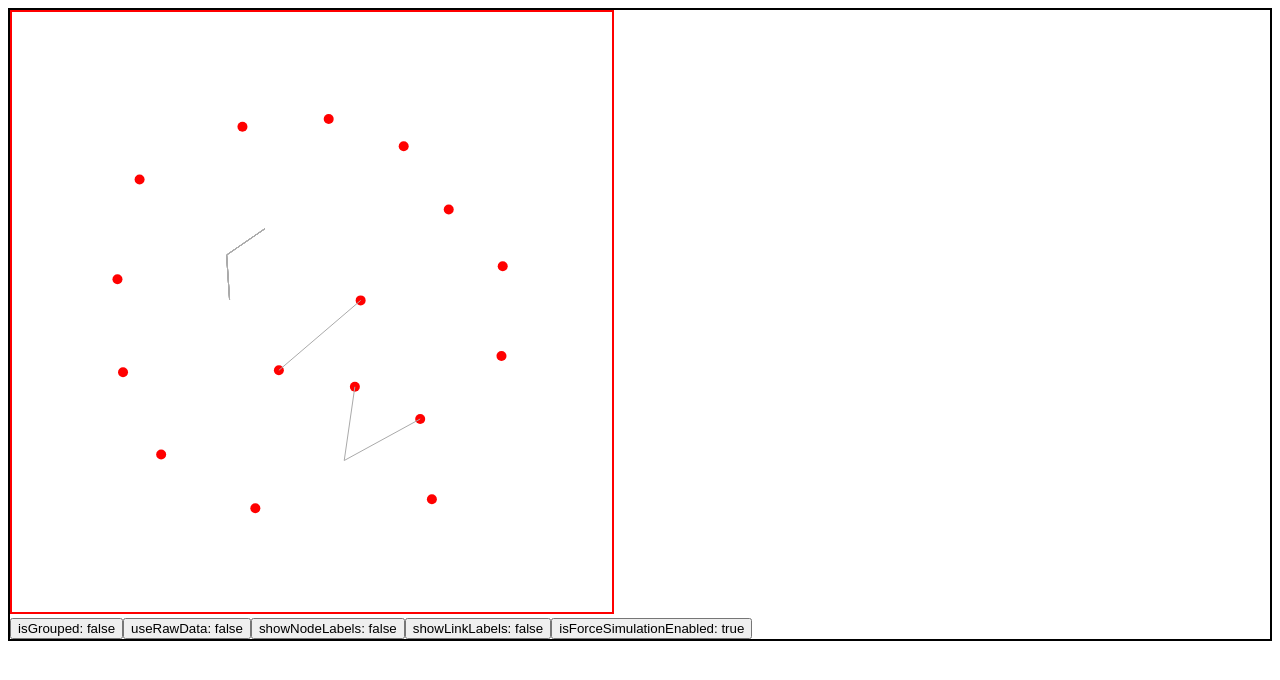
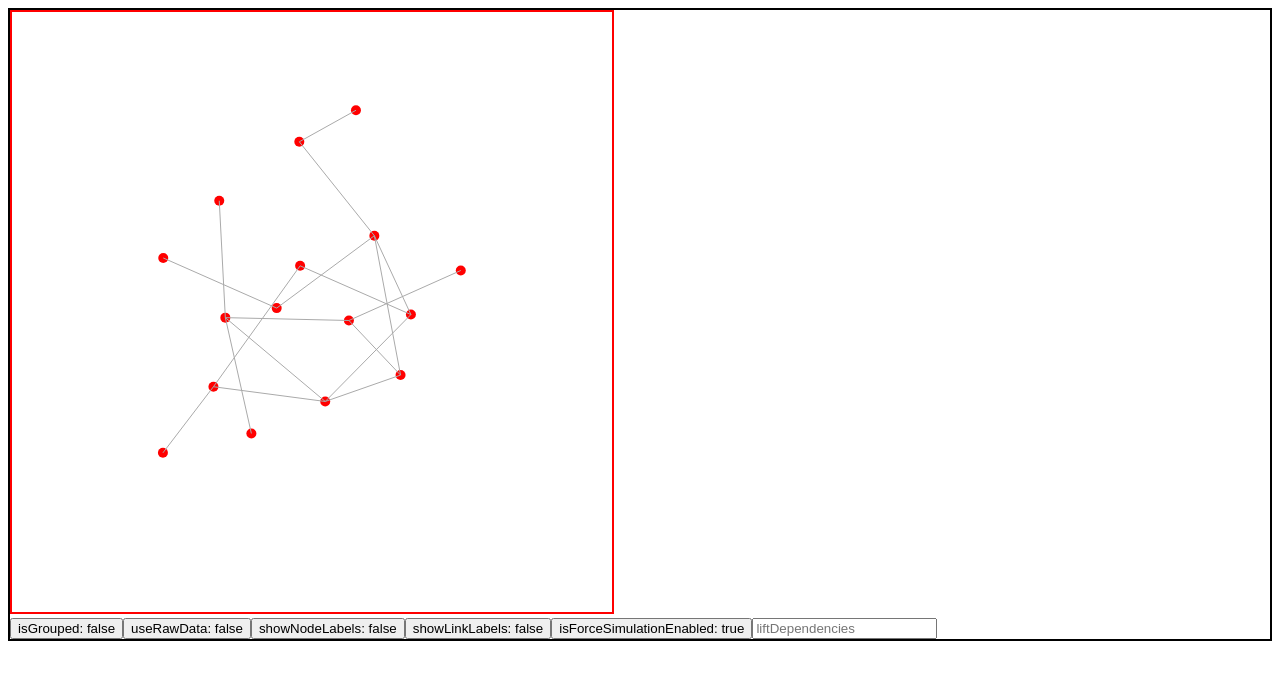
Before and after one commit to christojeffrey/software-visualization, a SvelteKit app in the folder svelte/: page / in a window 1280 px wide. Shown: the top 680 px of the page. Built offline with nearby package versions, Linux system fonts and the light colour scheme.

Commit message:
Implement interface for dependency lifting

```diff
--- a/svelte/src/lib/lifter.ts
+++ b/svelte/src/lib/lifter.ts
@@ -17,12 +17,8 @@ function commonPrefix(a: string[], b: string[]) {
 }
 
 // Lifts dependency for links.
-function liftLinks (data: GraphDataType) {
-    data.links.forEach((link) => {
-        if (link.sourceLeaf || link.targetLeaf) {
-            return;
-        }
-
+function liftLinks (data: GraphDataType, liftDistance: number) {
+    data.links = data.links.map((link) => {
         const sourceGroups: Group[] = data.groups.filter(group => group.leaves.includes(link.source))
             .sort(compareGroups);
         const targetGroups: Group[] = data.groups.filter(group => group.leaves.includes(link.target))
@@ -33,11 +29,16 @@ function liftLinks (data: GraphDataType) {
 
         const cp = commonPrefix(sourcePath, targetPath);
 
-        link.sourceLeaf = link.source;
-        link.targetLeaf = link.target;
+        return {
+            source: sourcePath[cp + liftDistance] ?? link.source,
+            target: targetPath[cp + liftDistance] ?? link.target,
+        };
+    });
 
-        link.source = sourcePath[cp] ?? link.source;
-        link.target = targetPath[cp] ?? link.target;
+    data.links = data.links.filter((link, index) => {
+        return data.links.findIndex((link2) => {
+            return link.source === link2.source && link.target === link2.target;
+        }) === index;
     });
 };
 
--- a/svelte/src/lib/types/index.ts
+++ b/svelte/src/lib/types/index.ts
@@ -5,6 +5,7 @@ export type ConfigType = {
 	showNodeLabels: boolean;
 	showLinkLabels: boolean;
 	isForceSimulationEnabled: boolean;
+	liftDependencies: number;
 };
 export type GraphElementsType = {
 	nodes: any;
--- a/svelte/src/routes/+page.svelte
+++ b/svelte/src/routes/+page.svelte
@@ -26,7 +26,8 @@
 		isConfigChanged: true,
 		showNodeLabels: false,
 		showLinkLabels: false,
-		isForceSimulationEnabled: true
+		isForceSimulationEnabled: true,
+		liftDependencies: NaN,
 	};
 
 	// graph
@@ -76,7 +77,9 @@
 					graphData.groupLinks = [];
 					graphData.groupButtons = [];
 				}
-				liftLinks(graphData);
+
+				// Dependency lifting (if required)
+				!Number.isNaN(config.liftDependencies) && liftLinks(graphData, config.liftDependencies);
 
 				// prepare data
 				// TODO: handle collapsed group
--- a/svelte/src/routes/components/side-panel.svelte
+++ b/svelte/src/routes/components/side-panel.svelte
@@ -1,10 +1,14 @@
 <script lang="ts">
+	import type { ConfigType } from "$lib/types";
+
 	export let config: any;
+	let dependencyLimit: string = "";
 </script>
 
 <div>
 	<!-- for every config key, create a button to toggle between true and false -->
 	{#each Object.keys(config).filter((key) => key !== 'isConfigChanged') as key}
+		{#if typeof config[key] == 'boolean'}
 			<button
 				on:click={() => {
 					config[key] = !config[key];
@@ -12,5 +16,12 @@
 				}}
 				>{key}: {config[key] ? 'true' : 'false'}
 			</button>
+		{:else if typeof config[key] == 'number'}
+			<input type='input' bind:value={dependencyLimit} placeholder={key}
+			on:input={() => {
+				config.liftDependencies = dependencyLimit === "" ? NaN : Number(dependencyLimit);
+				return true;
+			}} on:keydown={(e) => {if (e.key === "Enter") config.isConfigChanged = true}}/>
+		{/if}
 	{/each}
 </div>
```
Lines whose indentation alone changed are shown as unchanged.
